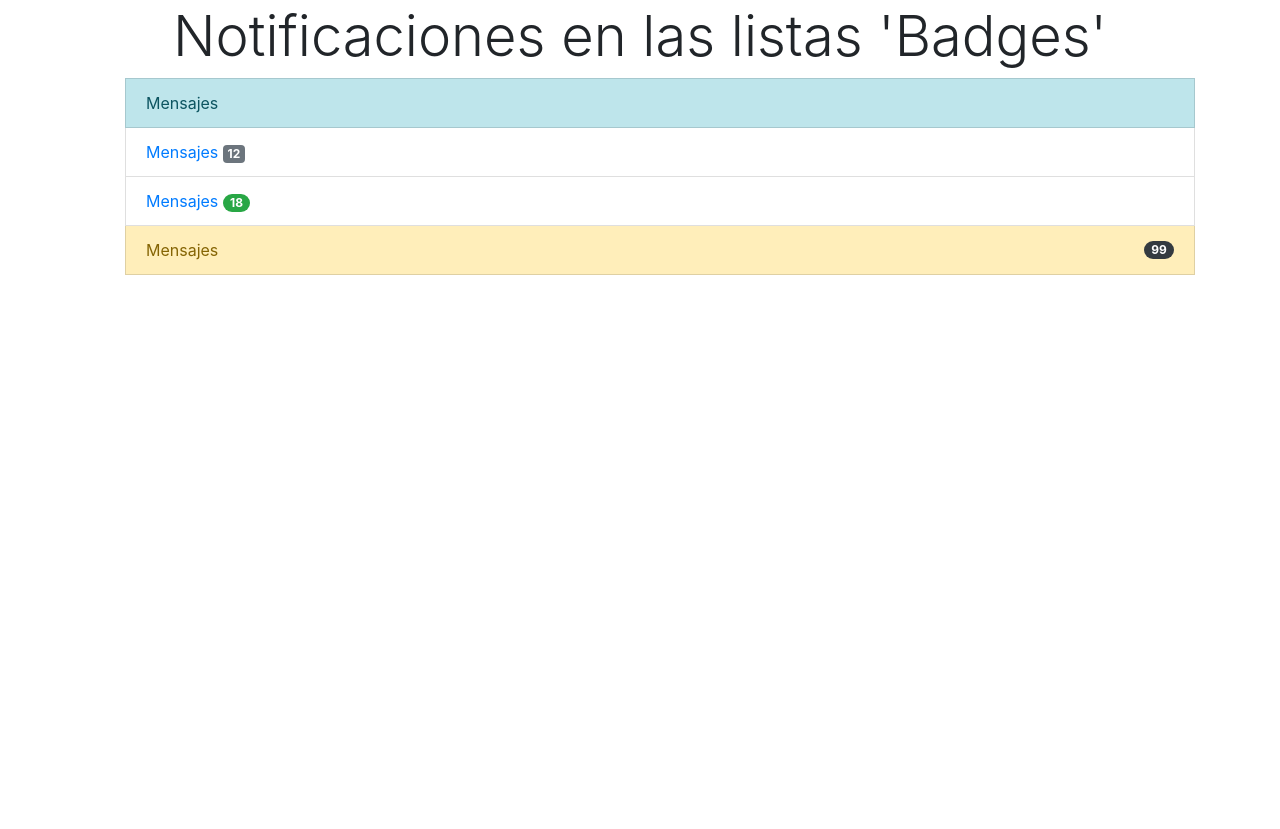
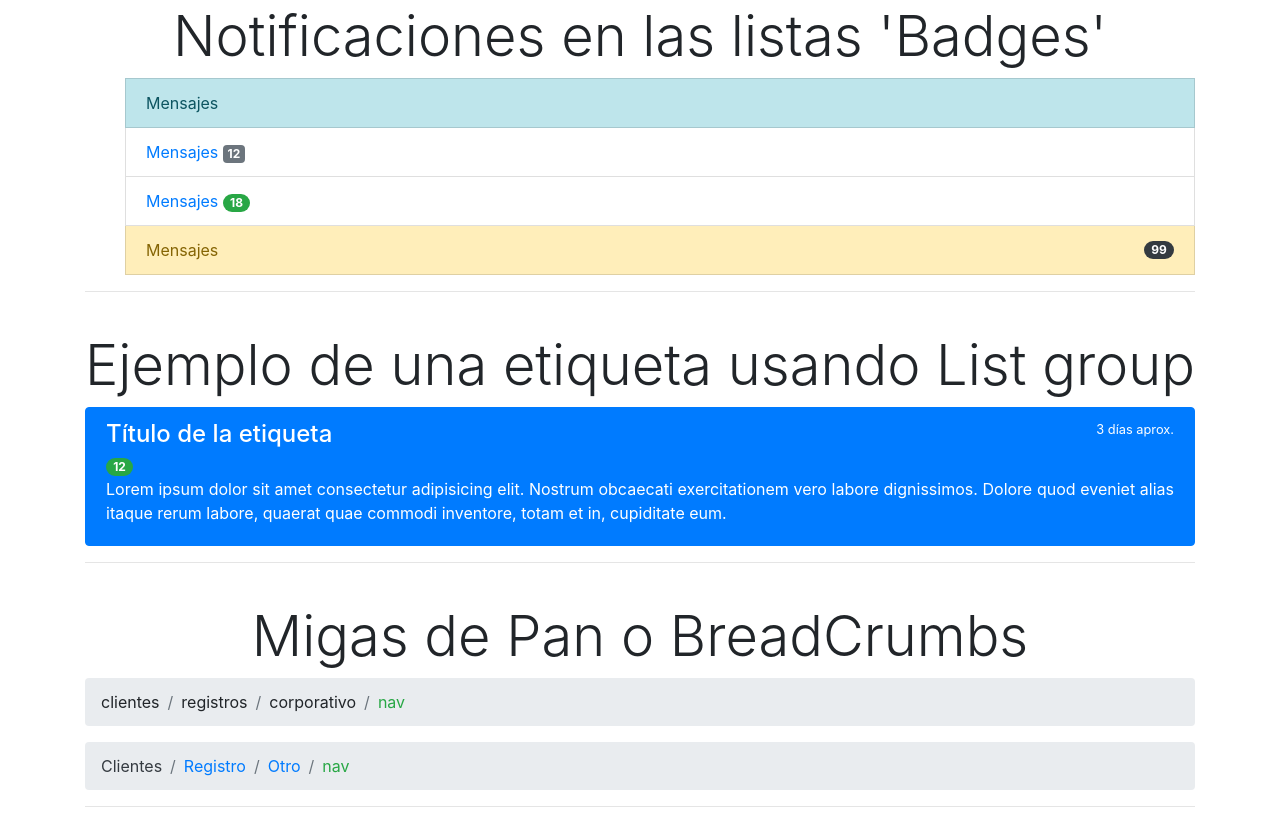
Before and after one commit to duran221/curso_bootstrap4, a plain HTML site: page 11.ListGroup-Badges-MigasPan/index.html in a window 1280 px wide. Shown: the part 1132-1961 px from the top of the page. Before the commit the page ends 1423 px from the top, so only its background shows below. Drawn offline with nearby package versions, Linux system fonts and the light colour scheme.

Commit message:
Agregadas las migas de pan o breadcrumbs y las tarjetas de notificación

```diff
--- a/11.ListGroup-Badges-MigasPan/index.html
+++ b/11.ListGroup-Badges-MigasPan/index.html
@@ -79,7 +79,65 @@
 
     </ul>
 
+    <hr>
+    <br>
 
+    <!--Como la clase 'list-group' de Bootstrap no es únicamente para listas, también puede ser usada
+        con contenedores como divs, entonces, bajo ese mismo órden de ideas podemos hacer tarjetas aprovechando
+        ese estilo anotaciones:
+        -justify-content-between: alinea dos elementos uno al frente del otro, es como si partiece el contenido,
+        en partes iguales
+        -list-group-item-action: permite crear un efecto hover cada que el cursor pasa encima del contenedor
+        -active: subraya el contenedor como si estuviese activo
+    -->
+    <h3 class="display-4 text-center">Ejemplo de una etiqueta usando List group</h3>
+    <div class="list-group">
+        <a href="#" class="list-group-item list-group-item-action flex-column align-items-start active">
+            <div class="d-flex w-100 justify-content-between">
+                <h4 class="mb-1">Título de la etiqueta</h4>
+                <small>3 días aprox.</small>
+            </div>
+            <span class="badge badge-pill badge-success">12</span>
+            <p class="mb-2 text-justify">Lorem ipsum dolor sit amet consectetur adipisicing elit. Nostrum obcaecati exercitationem vero labore dignissimos. Dolore quod eveniet alias itaque rerum labore, quaerat quae commodi inventore, totam et in, cupiditate eum.</p>
+        </a>
+    </div>
+
+    <hr>
+    <br>
+
+    <h4 class="display-4 text-center">Migas de Pan o BreadCrumbs</h4>
+
+    <!--Los breadcrumbs o migas de pan permiten tener por ejemplo en nuestras páginas, secciones de navegación
+        como veremos a continuación, eso nos sirve para ir manejando una opción de enlaces en nuestra
+        página
+    -->
+
+    <ol class="breadcrumb">
+
+        <li class="breadcrumb-item">clientes</li>
+        <li class="breadcrumb-item">registros</li>
+        <li class="breadcrumb-item">corporativo</li>
+        <li class="breadcrumb-item text-success active">nav</li>
+
+    </ol>
+
+    <!--Como podemos esperar el resultado es una serie de enlaces que podemos usar como navegación
+        en nuestras aplicaciones
+    -->
+
+
+    <ol class="breadcrumb">
+
+        <a href="#" class="breadcrumb-item text-dark">Clientes</a>
+        <a href="#" class="breadcrumb-item">Registro</a>
+        <a href="#" class="breadcrumb-item">Otro</a>
+        <li class="breadcrumb-item text-success active">nav</li>
+
+    </ol>
+
+
+    <hr>
+    <br>
 
 </body>
 
```
